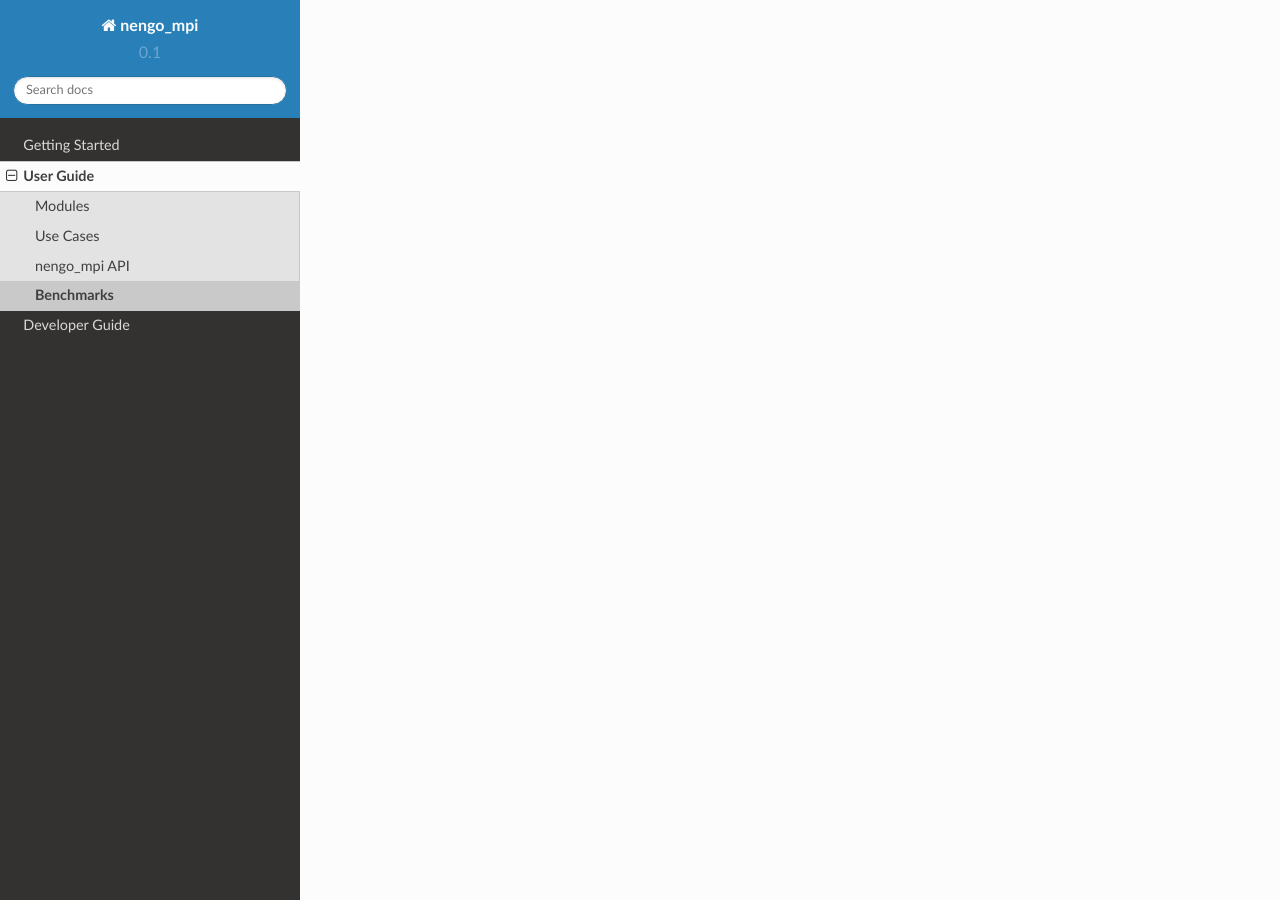
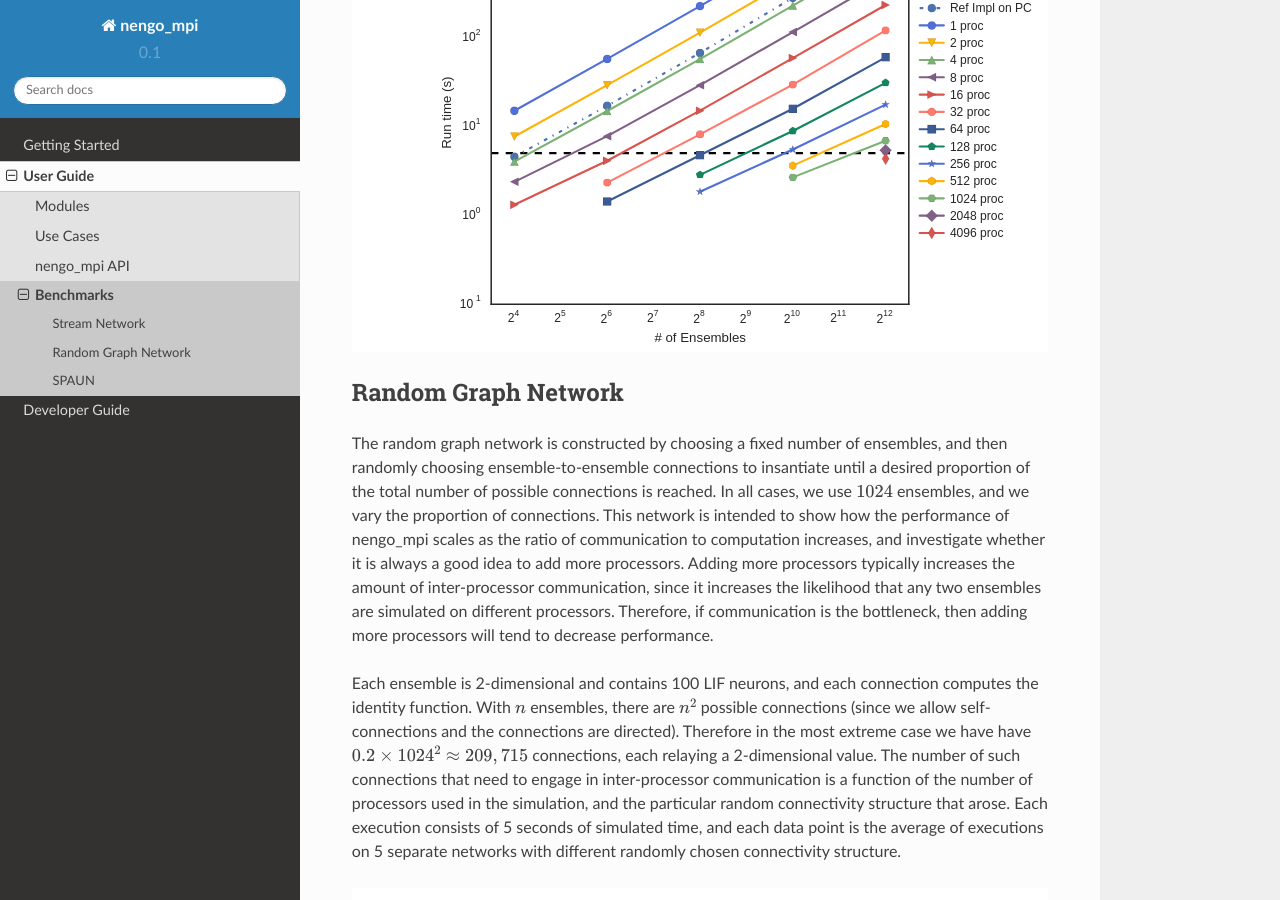
Before and after one commit to nengo/nengo-mpi, a Sphinx documentation site: the page built from docs/benchmarks.rst, in a window 1280 px wide and 900 px high, scrolled down 1780 px. Built offline with Sphinx 7.4.7 and the Read the Docs theme 2.0.0, drawn with Linux system fonts in a browser that asks for light colours; some of the changed text lies outside the part shown.

Commit message:
Added benchmarks to docs.

```diff
--- a/docs/benchmarks.rst
+++ b/docs/benchmarks.rst
@@ -2,3 +2,29 @@
 
 Benchmarks
 ==========
+Benchmarks testing the simulation speed of nengo_mpi were performed with 3 different machines and 3 different large-scale spiking neural networks. The machines used were a home PC with a Quad-Core 3.6GHz Intel i7-4790 and 16 GB of RAM, Scinet's `General Purpose Cluster <https://wiki.scinet.utoronto.ca/wiki/index.php/GPC_Quickstart#Specifications>`_, and Scinet's 4 rack `Blue Gene/Q <https://wiki.scinet.utoronto.ca/wiki/index.php/BGQ#Specifications>`_. We tested nengo_mpi using different numbers of processors, and also tested the `reference implementation <https://github.com/nengo/nengo/tree/master/nengo>`_ of nengo (on the home PC only) for comparison.
+
+Stream Network
+--------------
+The stream network exhibits a simple connectivity structure, and is intended to be close to the optimal configuration for executing a simulation quickly in parallel using nengo_mpi. In particular, the ratio of the amount of communication vs computation per step is relatively low. The network takes a single parameter :math:`n` giving the total number of neural ensembles, and then the network contains :math:`\sqrt{n}` different "streams". A stream is a collection of :math:`\sqrt{n}` ensembles connected in a circular fashion (so each ensemble has 1 incoming and 1 outgoing connection). Each ensemble is :math:`4`-dimensional and contains :math:`200` LIF neurons, and we vary :math:`n` as the independent variable in the graphs below. The largest network contains :math:`2^{12} = 4096` ensembles, for a total of :math:`200 * 4096 = 819,200` neurons. In every case, the ensembles are distributed evenly amongst the processors. Each execution consists of 5 seconds of simulated time, and each data point is the result of 5 separate executions.
+
+.. image :: images/pc_stream_run.svg
+.. image :: images/gpc_stream_run.svg
+.. image :: images/bgq_stream_run.svg
+
+Random Graph Network
+--------------------
+The random graph network is constructed by choosing a fixed number of ensembles, and then randomly choosing ensemble-to-ensemble connections to insantiate until a desired proportion of the total number of possible connections is reached. In all cases, we use :math:`1024` ensembles, and we vary the proportion of connections. This network is intended to show how the performance of nengo_mpi scales as the ratio of communication to computation increases, and investigate whether it is always a good idea to add more processors. Adding more processors typically increases the amount of inter-processor communication, since it increases the likelihood that any two ensembles are simulated on different processors. Therefore, if communication is the bottleneck, then adding more processors will tend to decrease performance.
+
+Each ensemble is 2-dimensional and contains 100 LIF neurons, and each connection computes the identity function. With :math:`n` ensembles, there are :math:`n^2` possible connections (since we allow self-connections and the connections are directed). Therefore in the most extreme case we have have :math:`0.2 \times 1024^2 \approx 209,715` connections, each relaying a 2-dimensional value. The number of such connections that need to engage in inter-processor communication is a function of the number of processors used in the simulation, and the particular random connectivity structure that arose. Each execution consists of 5 seconds of simulated time, and each data point is the average of executions on 5 separate networks with different randomly chosen connectivity structure.
+
+.. image :: images/pc_random_run.svg
+.. image :: images/gpc_random_run.svg
+.. image :: images/bgq_random_run.svg
+
+SPAUN
+-----
+SPAUN (Semantic Pointer Architecture Unified Network) is a large-scale, functional model of the human brain developed at the CNRG. It is composed entirely of spiking neurons, and can perform eight separate cognitive tasks without modification. The original paper can be found `here <http://compneuro.uwaterloo.ca/files/publications/eliasmith.2012.pdf>`_. SPAUN is a large-scale neural network with a complex connectivity structure that is in common use . Here we test using a version of SPAUN implemented in nengo 2.1, which is slightly different from the original model which was implemented in nengo 1.4.
+
+.. image :: images/pc_spaun_run.svg
+.. image :: images/gpc_spaun_run.svg
```
Also changed, not shown: docs/images/bgq_random_run.svg (added), docs/images/bgq_stream_run.svg (added), docs/images/gpc_random_run.svg (added), docs/images/gpc_spaun_run.svg (added), docs/images/gpc_stream_run.svg (added), docs/images/pc_random_run.svg (added), docs/images/pc_spaun_run.svg (added), docs/images/pc_stream_run.svg (added).
